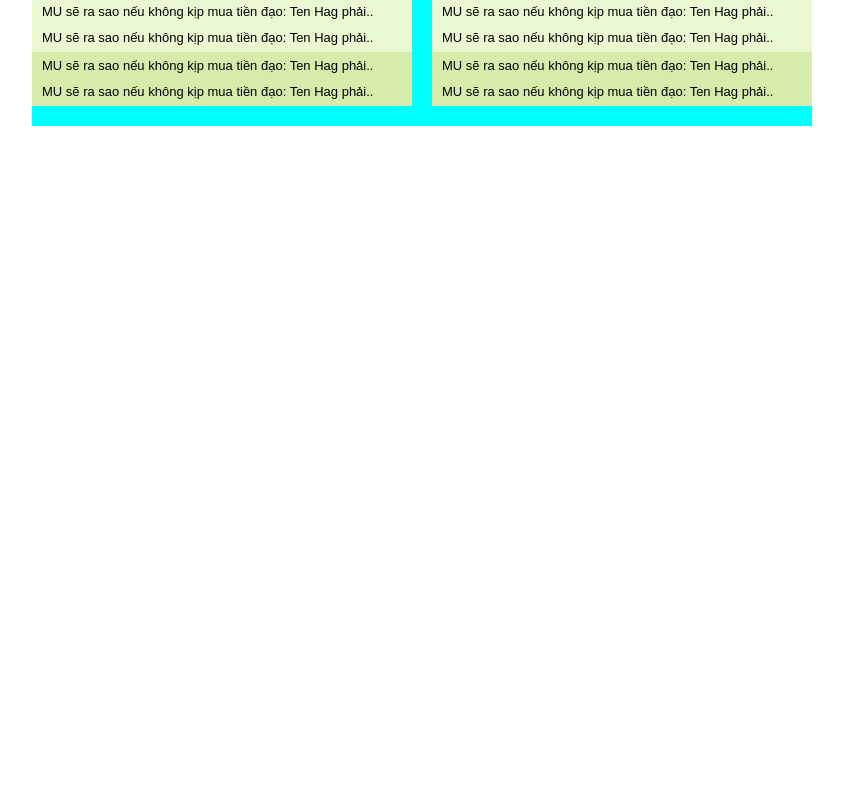
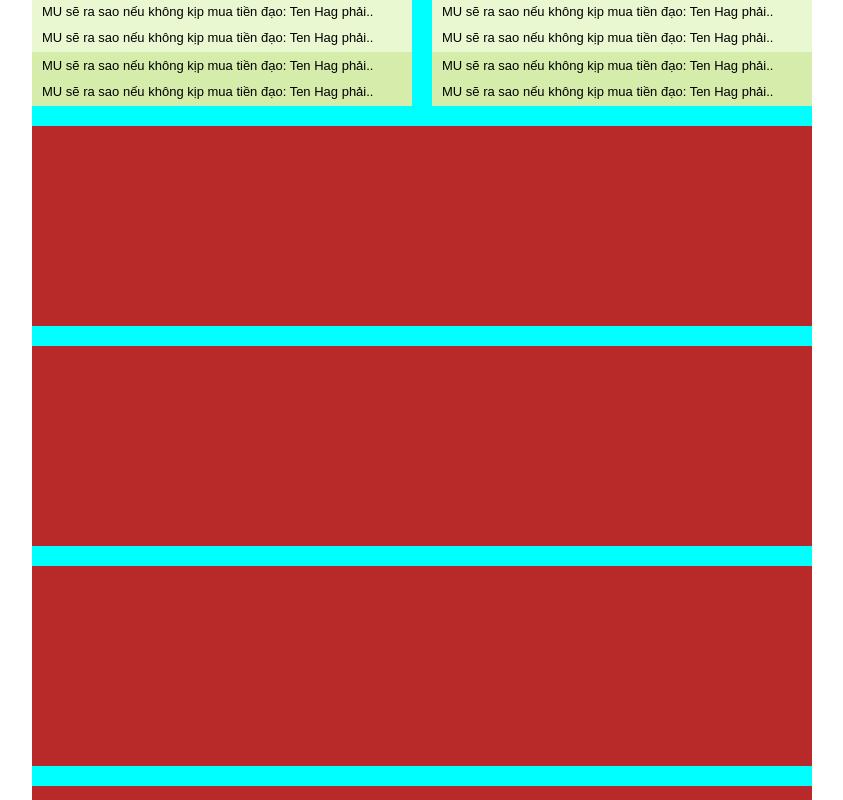
Before and after one commit to Arima057nn/Newspaper_GR1_FE, a React (Create React App) app: page / in a window 1280 px wide. Shown: the part 1560-2360 px from the top of the page, without its empty margins (68-911 px from the left). Before the commit the page ends 1686 px from the top, so only its background shows below. Built offline with nearby package versions, Linux system fonts and the light colour scheme.

Commit message:
category 2

```diff
--- /dev/null
+++ b/src/components/CategoryPart2/CategoryPart2.module.scss
@@ -0,0 +1,6 @@
+.wrapper {
+  width: 100%;
+  height: 200px;
+  background-color: #b82929;
+  margin-bottom: 20px;
+}
--- /dev/null
+++ b/src/components/CategoryPart2/index.jsx
@@ -0,0 +1,14 @@
+import classNames from "classnames/bind";
+import styles from "./CategoryPart2.module.scss";
+
+const cx = classNames.bind(styles);
+
+function CategoryPart2() {
+  return (
+    <div className={cx("wrapper")}>
+      <div></div>
+    </div>
+  );
+}
+
+export default CategoryPart2;
--- a/src/components/Home/Content/Content.module.scss
+++ b/src/components/Home/Content/Content.module.scss
@@ -1,6 +1,16 @@
 .wrapper {
+  display: flex;
+  flex-direction: column;
+}
+
+.top {
   display: flex;
   justify-content: space-between;
   flex-direction: row;
   flex-wrap: wrap;
 }
+
+.bottom {
+  display: flex;
+  flex-direction: column;
+}
--- a/src/components/Home/Content/index.js
+++ /dev/null
@@ -1,19 +0,0 @@
-import classNames from "classnames/bind";
-import styles from "./Content.module.scss";
-import CategoryPart from "../../CategoryPart";
-const cx = classNames.bind(styles);
-
-function Content() {
-  return (
-    <div className={cx("wrapper")}>
-      <CategoryPart />
-      <CategoryPart />
-      <CategoryPart />
-      <CategoryPart />
-      <CategoryPart />
-      <CategoryPart />
-    </div>
-  );
-}
-
-export default Content;
--- /dev/null
+++ b/src/components/Home/Content/index.jsx
@@ -0,0 +1,30 @@
+import classNames from "classnames/bind";
+import styles from "./Content.module.scss";
+import CategoryPart from "../../CategoryPart";
+import CategoryPart2 from "../../CategoryPart2";
+const cx = classNames.bind(styles);
+
+function Content() {
+  return (
+    <div className={cx("wrapper")}>
+      <div className={cx("top")}>
+        <CategoryPart />
+        <CategoryPart />
+        <CategoryPart />
+        <CategoryPart />
+        <CategoryPart />
+        <CategoryPart />
+      </div>
+      <div className={cx("bottom")}>
+        <CategoryPart2 />
+        <CategoryPart2 />
+        <CategoryPart2 />
+        <CategoryPart2 />
+        <CategoryPart2 />
+        <CategoryPart2 />
+      </div>
+    </div>
+  );
+}
+
+export default Content;
```
Also changed, not shown: src/components/CategoryPart/tempCodeRunnerFile.js (deleted, +0 -10 lines), src/components/Home/Right/index.jsx (renamed from src/components/Home/Right/index.js), src/components/common/Header/index.jsx (renamed from src/components/common/Header/index.js).
